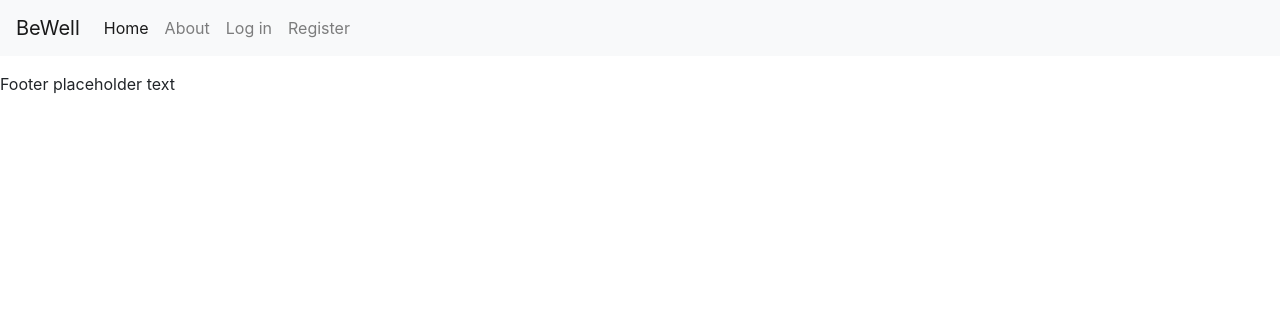
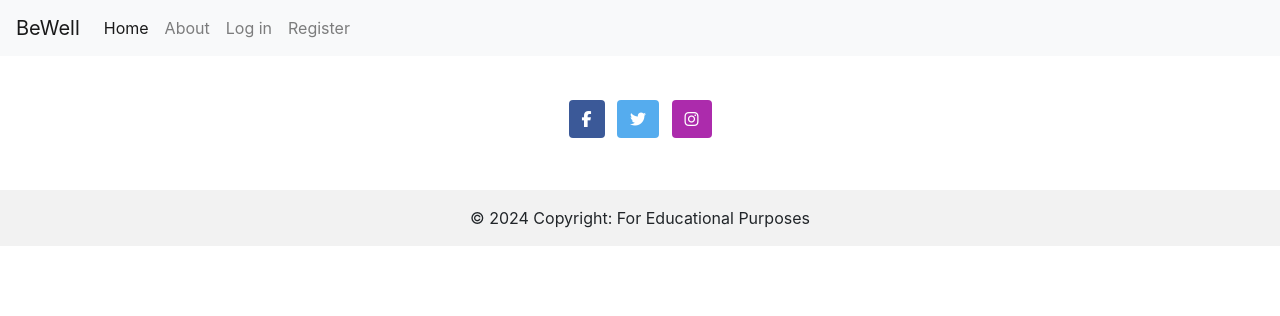
Before and after one commit to madeleine2086/pp4, a Django app: page / in a window 1280 px wide. Shown: the top 316 px of the page. Run offline with Django 4.2, Linux system fonts and the light colour scheme; data that the repository does not hold is empty; some libraries are stand-ins or nearby versions.

Commit message:
add footer and social links

```diff
--- a/templates/base.html
+++ b/templates/base.html
@@ -36,12 +36,57 @@
     </main>
 
     <!-- Footer -->
-    <footer>
-        <p>Footer placeholder text</p>
+    <footer class="bg-body-tertiary text-center">
+      <!-- Grid container -->
+      <div class="container p-4 pb-0">
+        <!-- Section: Social media -->
+        <section class="mb-4">
+          <!-- Facebook -->
+          <a
+          data-mdb-ripple-init
+            class="btn text-white btn-floating m-1"
+            style="background-color: #3b5998;"
+            href="https://facebook.com"
+            role="button"
+            ><i class="fab fa-facebook-f"></i
+          ></a>
+
+          <!-- Twitter -->
+          <a
+            data-mdb-ripple-init
+            class="btn text-white btn-floating m-1"
+            style="background-color: #55acee;"
+            href="https://twitter.com"
+            role="button"
+            ><i class="fab fa-twitter"></i
+          ></a>
+
+         <!-- Instagram -->
+          <a
+            data-mdb-ripple-init
+            class="btn text-white btn-floating m-1"
+            style="background-color: #ac2bac;"
+            href="https://instagram.com"
+            role="button"
+            ><i class="fab fa-instagram"></i
+          ></a>
+
+        </section>
+        <!-- Section: Social media -->
+      </div>
+      <!-- Grid container -->
+
+      <!-- Copyright -->
+      <div class="text-center p-3" style="background-color: rgba(0, 0, 0, 0.05);">
+        © 2024 Copyright: For Educational Purposes
+      </div>
+      <!-- Copyright -->
     </footer>
 
     <script src="https://code.jquery.com/jquery-3.3.1.slim.min.js" integrity="sha384-q8i/X+965DzO0rT7abK41JStQIAqVgRVzpbzo5smXKp4YfRvH+8abtTE1Pi6jizo" crossorigin="anonymous"></script>
     <script src="https://cdn.jsdelivr.net/npm/popper.js@1.14.7/dist/umd/popper.min.js" integrity="sha384-UO2eT0CpHqdSJQ6hJty5KVphtPhzWj9WO1clHTMGa3JDZwrnQq4sF86dIHNDz0W1" crossorigin="anonymous"></script>
     <script src="https://cdn.jsdelivr.net/npm/bootstrap@4.3.1/dist/js/bootstrap.min.js" integrity="sha384-JjSmVgyd0p3pXB1rRibZUAYoIIy6OrQ6VrjIEaFf/nJGzIxFDsf4x0xIM+B07jRM" crossorigin="anonymous"></script>
-</body>
+    <!-- Font Awesome -->
+    <script src="https://kit.fontawesome.com/ee41a8088f.js" crossorigin="anonymous"></script>
+  </body>
 </html>
```
